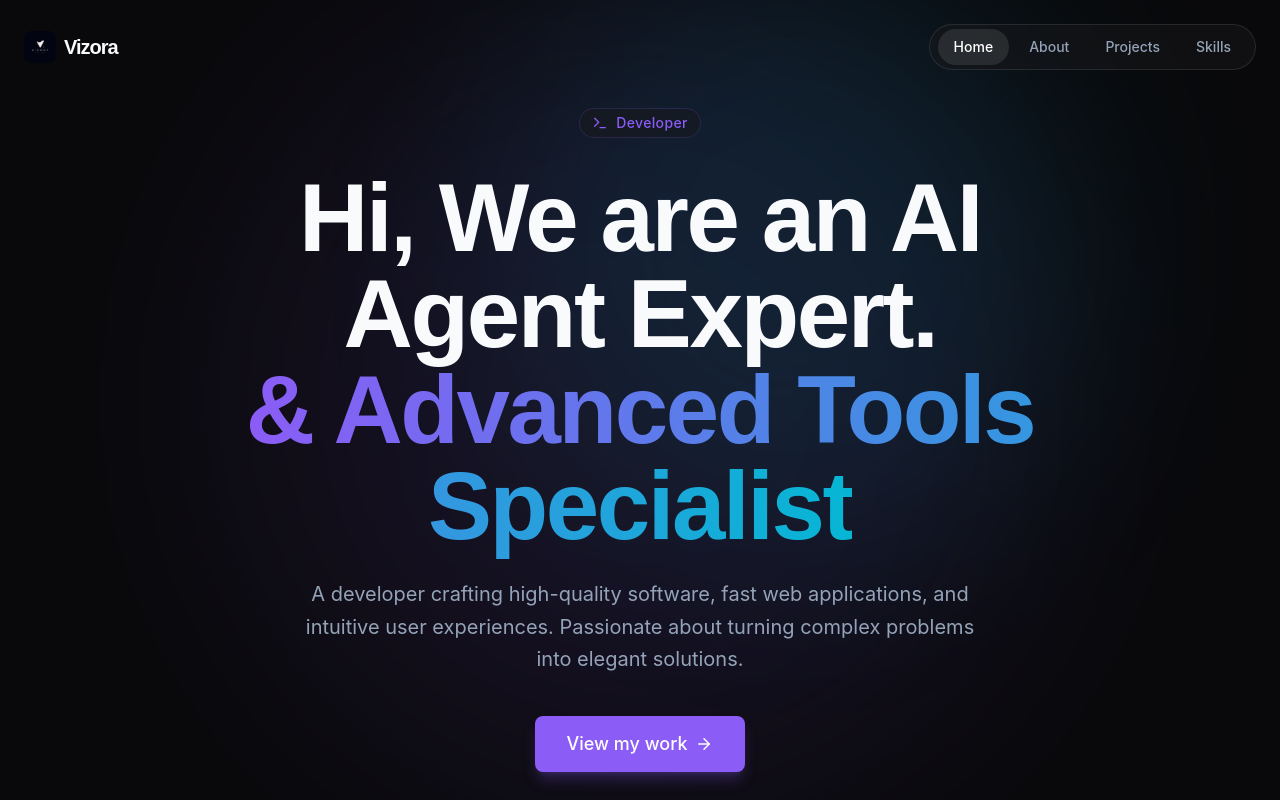
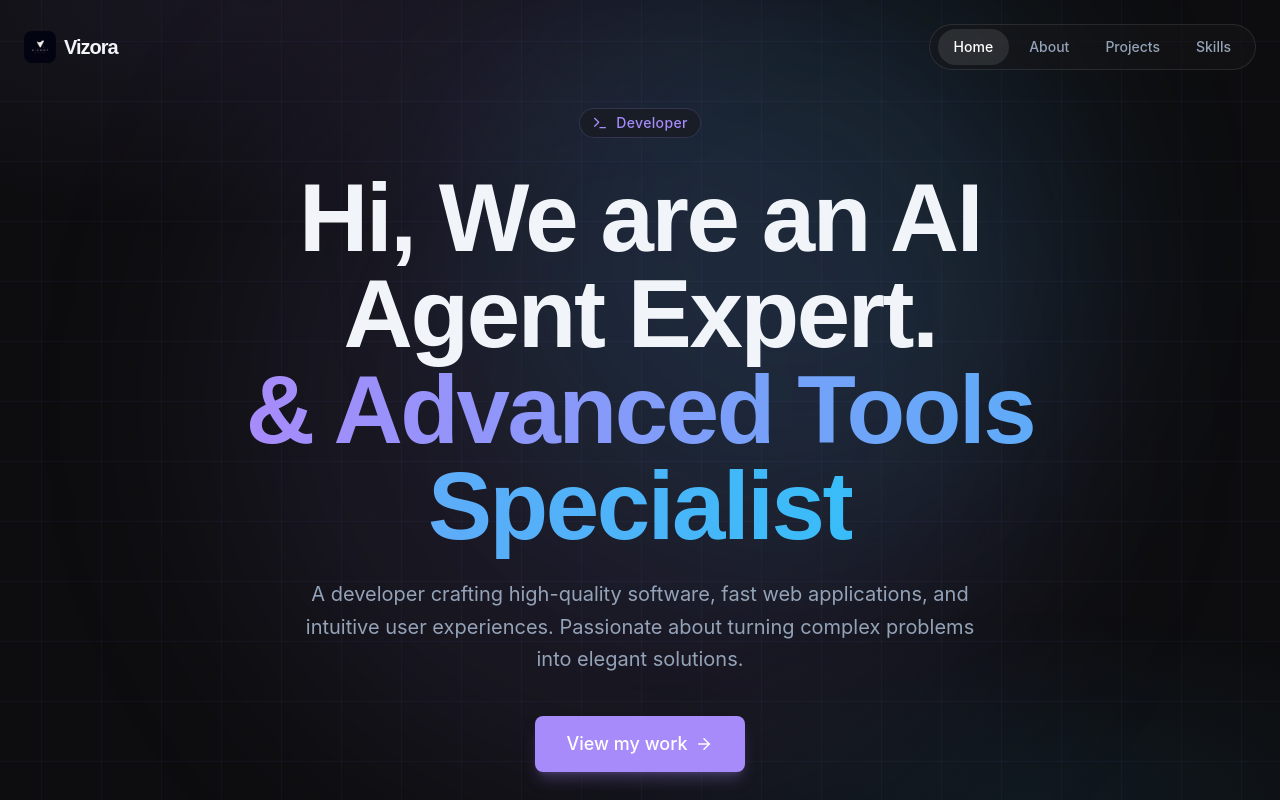
Before and after one commit to randirsingh150401-sudo/portfolio-website, a React (Vite) app: page / in a window 1280 px wide. Shown: the top 800 px of the page. Built offline with nearby package versions, Linux system fonts and the light colour scheme.

Commit message:
Update theme to light black with animated motion grid

```diff
--- a/src/App.tsx
+++ b/src/App.tsx
@@ -6,7 +6,9 @@ import { Skills } from "./components/sections/Skills"
 
 function App() {
   return (
-    <div className="min-h-screen bg-background text-text-primary selection:bg-primary/30">
+    <div className="min-h-screen bg-background text-text-primary selection:bg-primary/30 relative">
+      <div className="motion-grid" />
+      <div className="relative z-10">
       <Navbar />
       <main>
         <Hero />
@@ -17,6 +19,7 @@ function App() {
       <footer className="py-8 text-center text-text-secondary text-sm border-t border-white/5">
         <p>© {new Date().getFullYear()} — Built with React & Vite.</p>
       </footer>
+      </div>
     </div>
   )
 }
--- a/src/index.css
+++ b/src/index.css
@@ -3,12 +3,12 @@
 @theme {
   --font-display: "Outfit", sans-serif;
   --font-sans: "Inter", sans-serif;
-  --color-primary: #8B5CF6; /* Vibrant Purple */
-  --color-primary-hover: #7C3AED;
-  --color-accent: #06B6D4; /* Electric Cyan */
-  --color-background: #09090b; /* Deep Dark */
-  --color-surface: #18181b; /* Slightly lighter dark */
-  --color-text-primary: #f8fafc;
+  --color-primary: #a78bfa; /* Soft violet */
+  --color-primary-hover: #8B5CF6;
+  --color-accent: #38bdf8; /* Sky blue */
+  --color-background: #0d0d0f; /* Light black */
+  --color-surface: #161618; /* Slightly lighter */
+  --color-text-primary: #f1f5f9;
   --color-text-secondary: #94a3b8;
 }
 
@@ -22,6 +22,7 @@
     color: var(--color-text-primary);
     font-family: var(--font-sans);
     -webkit-font-smoothing: antialiased;
+    overflow-x: hidden;
   }
 
   h1, h2, h3, h4, h5, h6 {
@@ -38,3 +39,43 @@
     color: transparent;
   }
 }
+
+/* Animated Motion Grid */
+.motion-grid {
+  position: fixed;
+  inset: 0;
+  z-index: 0;
+  pointer-events: none;
+  overflow: hidden;
+}
+
+.motion-grid::before {
+  content: '';
+  position: absolute;
+  inset: -50%;
+  width: 200%;
+  height: 200%;
+  background-image:
+    linear-gradient(rgba(167, 139, 250, 0.06) 1px, transparent 1px),
+    linear-gradient(90deg, rgba(167, 139, 250, 0.06) 1px, transparent 1px);
+  background-size: 60px 60px;
+  animation: gridMove 20s linear infinite;
+}
+
+.motion-grid::after {
+  content: '';
+  position: absolute;
+  inset: 0;
+  background:
+    radial-gradient(ellipse 80% 50% at 20% 0%, rgba(167, 139, 250, 0.08) 0%, transparent 60%),
+    radial-gradient(ellipse 60% 40% at 80% 100%, rgba(56, 189, 248, 0.07) 0%, transparent 60%);
+}
+
+@keyframes gridMove {
+  0% {
+    transform: translate(0, 0);
+  }
+  100% {
+    transform: translate(60px, 60px);
+  }
+}
```
